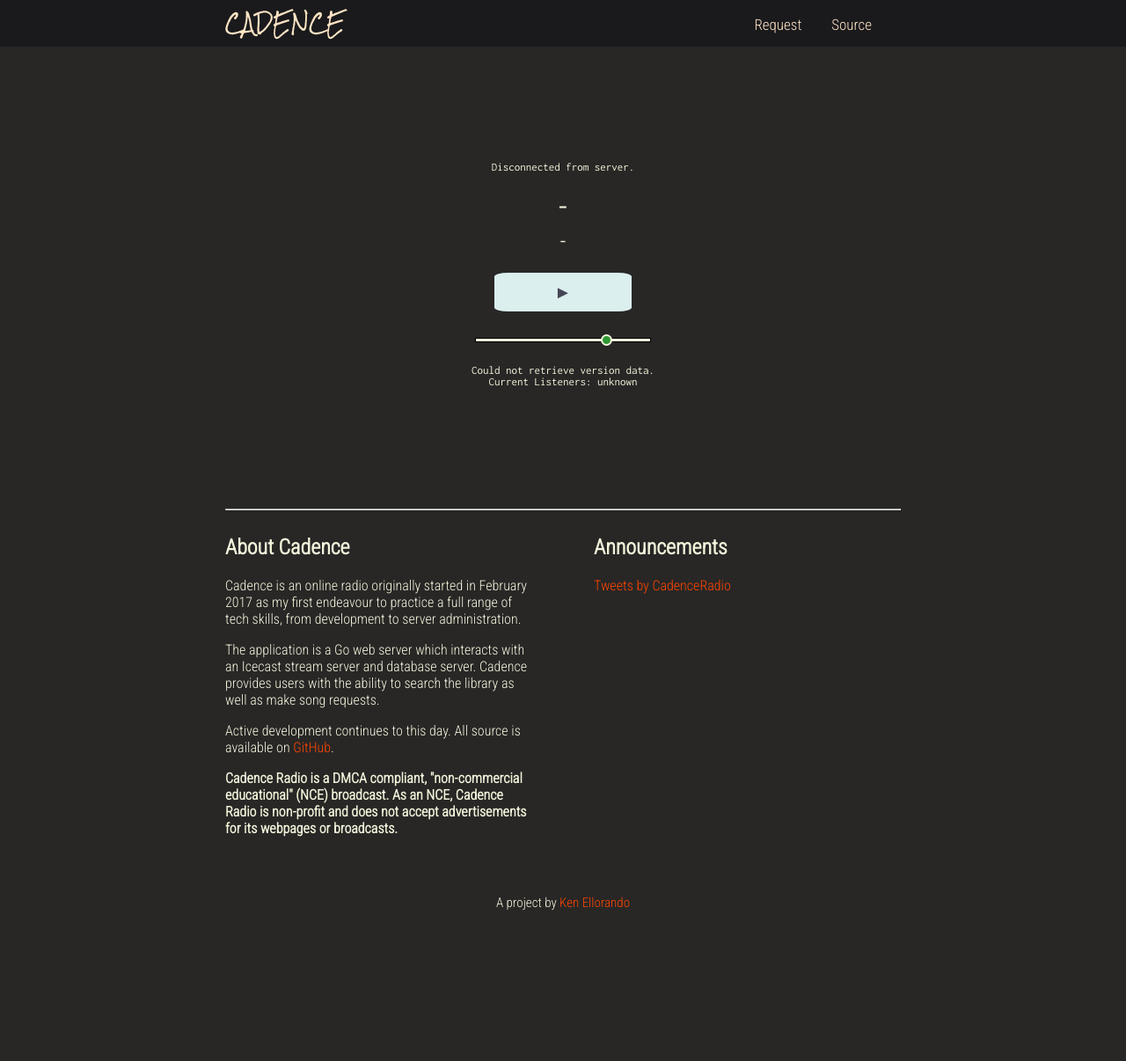
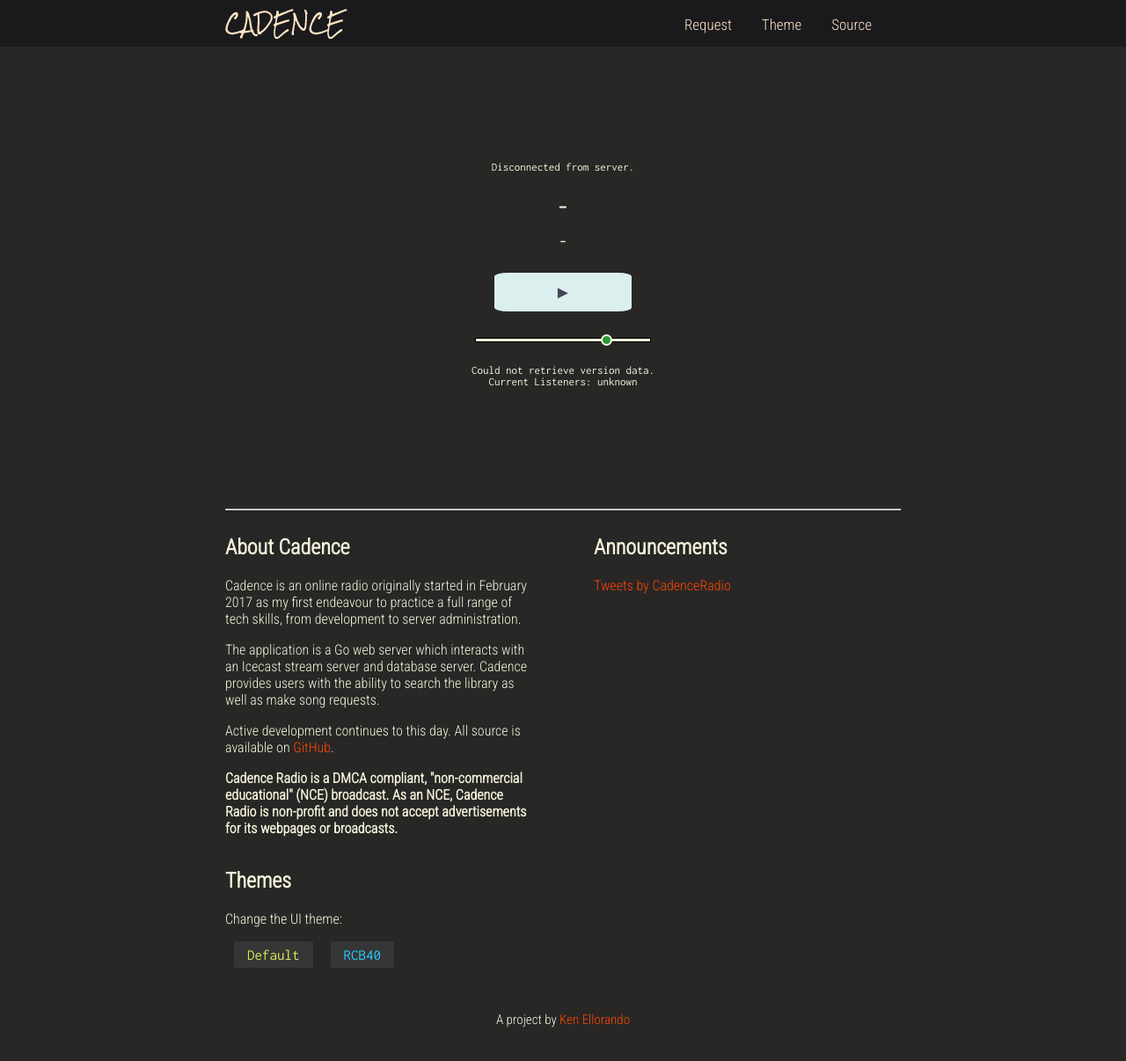
Before and after one commit to kenellorando/cadence, a PHP site: page / in a window 1280 px wide. Shown: the whole page at 88% size. Before the commit the page ends 1035 px from the top, so only its background shows below. Run offline with PHP 8.4, Linux system fonts and the light colour scheme; some libraries are stand-ins or nearby versions.

Commit message:
Reimplement a simple theme changer

```diff
--- a/public/css/base.css
+++ b/public/css/base.css
@@ -17,6 +17,11 @@ html {
     height: 100%;
     overflow: scroll;
     overflow-x: hidden;
+
+    background-size: cover;
+    background-repeat: no-repeat;
+    background-attachment: fixed;
+    background-position: center;
 }
 /* We hide the scrollbar for width consistency */
 ::-webkit-scrollbar {
@@ -28,12 +33,12 @@ body {
 
     background-color: #282726;
     color: beige;
-    min-height: 100%;
 }
 main {
     background-color: inherit;
-    margin-left: 5%;
-    margin-right: 5%;
+    padding-left: 5%;
+    padding-right: 5%;
+    min-height: 100vh;
 }
 
 a {
@@ -189,6 +194,22 @@ nav #tabMain {
     margin-bottom: 25px;
 }
 
+.themeButton {
+    font-family: 'Inconsolata', monospace;
+    font-size: 17px;
+    text-decoration: none;
+
+    background-color: rgba(58, 58, 58, 0.8);
+    color: rgb(40, 202, 252);
+
+    border: none;
+    border-radius: 5%;
+    padding: 6px 15px;
+
+    cursor: pointer;
+    margin: 0px 10px;
+}
+
 input[type=range] {
     appearance: none;
     -moz-appearance: none;
@@ -233,7 +254,7 @@ input[type=range]::-webkit-slider-thumb {
     -webkit-column-break-inside: avoid;
 }
 
-footer {
+#footer {
     font-size: 15px;
     text-align: center;
 
@@ -245,8 +266,8 @@ footer {
 
 @media (min-width: 850px) {
     main {
-        margin-left: 15%;
-        margin-right: 15%;
+        padding-left: 15%;
+        padding-right: 15%;
     }
     nav {
         padding-left: 15%;
@@ -280,8 +301,8 @@ footer {
 
 @media (min-width: 1200px) {
     main {
-        margin-left: 20%;
-        margin-right: 20%;
+        padding-left: 20%;
+        padding-right: 20%;
     }
     nav {
         padding-left: 20%;
@@ -291,8 +312,8 @@ footer {
 
 @media (min-width: 1920px) {
     main {
-        margin-left: 25%;
-        margin-right: 25%;
+        padding-left: 25%;
+        padding-right: 25%;
     }
     nav {
         padding-left: 25%;
--- a/public/index.html
+++ b/public/index.html
@@ -14,10 +14,13 @@
 
         <!-- jQuery Google CDN -->
         <script src="https://ajax.googleapis.com/ajax/libs/jquery/3.3.1/jquery.min.js"></script>
+        <!-- Theme changer scripts -->
+        <script type="text/javascript" src="/js/themeMetadata.js"></script>
+        <script type="text/javascript" src="/js/themeChanger.js"></script>
         <!-- Radio player scripts -->
         <script type="text/javascript" src="/js/player.js"></script>
         <!-- UI view switching scripts -->
-        <script type="text/javascript" src="/js/views.js"></script>
+        <script type="text/javascript" src="/js/tabs.js"></script>
         <!-- API (Aria) scripts -->
         <script type="text/javascript" src="/js/aria.js"></script>
     </head>
@@ -28,6 +31,7 @@
             </span>
             <span id="navRight">
                 <a id="tabRequest">Request</a>
+                <a id="tabTheme">Theme</a>
                 <a href="https://github.com/kenellorando/cadence" target="_blank">Source</a>
             </span>
         </nav>
@@ -85,9 +89,18 @@
                     <div id="library"><a id="getLibrary">Load Song Library</a></div>
                 </div>
             </div>
+
+            <div id="frontThemes">
+                <div class="column">
+                    <h2>Themes</h2>
+                    <p>Change the UI theme:</p>
+                    <button type="button" class="themeButton" id="Default">Default</button>
+                    <button type="button" class="themeButton" id="RCB40">RCB40</button>
+                </div>
+            </div>
+            <div id="footer">
+                <span>A project by <a href="https://kenellorando.com/">Ken Ellorando</a></span>
+            </div>
         </main>
-        <footer id="footer">
-            <span>A project by <a href="https://kenellorando.com/">Ken Ellorando</a></span>
-        </footer>
     </body>
 </html>
--- a/public/js/views.js
+++ b/public/js/tabs.js
@@ -3,12 +3,18 @@ $(document).ready(function () {
     document.getElementById("tabMain").addEventListener('click', function(){
         document.getElementById("frontMain").style.display = "block";
         document.getElementById("frontRequest").style.display = "none";
-        document.getElementById("frontLibrary").style.display = "none";
+        document.getElementById("frontThemes").style.display = "none";
     }, true);
 
     document.getElementById("tabRequest").addEventListener('click', function(){
         document.getElementById("frontMain").style.display = "none";
         document.getElementById("frontRequest").style.display = "block";
-        document.getElementById("frontLibrary").style.display = "none";
+        document.getElementById("frontThemes").style.display = "none";
+    }, true);
+
+    document.getElementById("tabTheme").addEventListener('click', function(){
+        document.getElementById("frontMain").style.display = "none";
+        document.getElementById("frontRequest").style.display = "none";
+        document.getElementById("frontThemes").style.display = "block";
     }, true);
 });
--- /dev/null
+++ b/public/js/themeChanger.js
@@ -0,0 +1,38 @@
+// themeButton click handling
+$(document).ready(function() {
+    $('.themeButton').on('click', function() {
+        var themeChoice = $(this).attr('id');
+        themeChanger(themeChoice);
+    });
+});
+
+// Change theme
+function themeChanger(themeChoice) {
+    // theme object is from themeMetadata.js
+    var targetTheme = theme[themeChoice];
+    document.getElementById("themeStylesheet").href = targetTheme.css;
+    localStorage.setItem('themeKey', targetTheme.key);
+    colorButton(themeChoice);
+}
+
+// Theme button functionality
+function colorButton(themeChoice) {
+    // Change all theme buttons colors to blue
+    var buttons = document.getElementsByClassName("themeButton");
+    for(var i =0, il = buttons.length;i<il;i++){
+       buttons[i].style.color = "rgb(40, 202, 252)";
+    }
+
+    // Override the selected theme button to yellow
+    document.getElementById(themeChoice).style.color = "rgb(219, 233, 90)";
+}
+
+// Retrieve themeKey in localStoprage
+$(document).ready(function() {
+    var themeKey = localStorage.getItem('themeKey');
+    if (themeKey === null) {
+        themeChanger("Default");
+    } else {
+        themeChanger(themeKey);
+    }
+});
--- /dev/null
+++ b/public/js/themeMetadata.js
@@ -0,0 +1,10 @@
+const theme = {
+    "Default": {
+        "css": ".",
+        "key": "Default"
+    },
+    "RCB40": {
+        "css": "/css/themes/RCB40.css",
+        "key": "RCB40"
+    }
+}
```
Also changed, not shown: public/css/themes/RCB40.css (added, +47 -0 lines).
